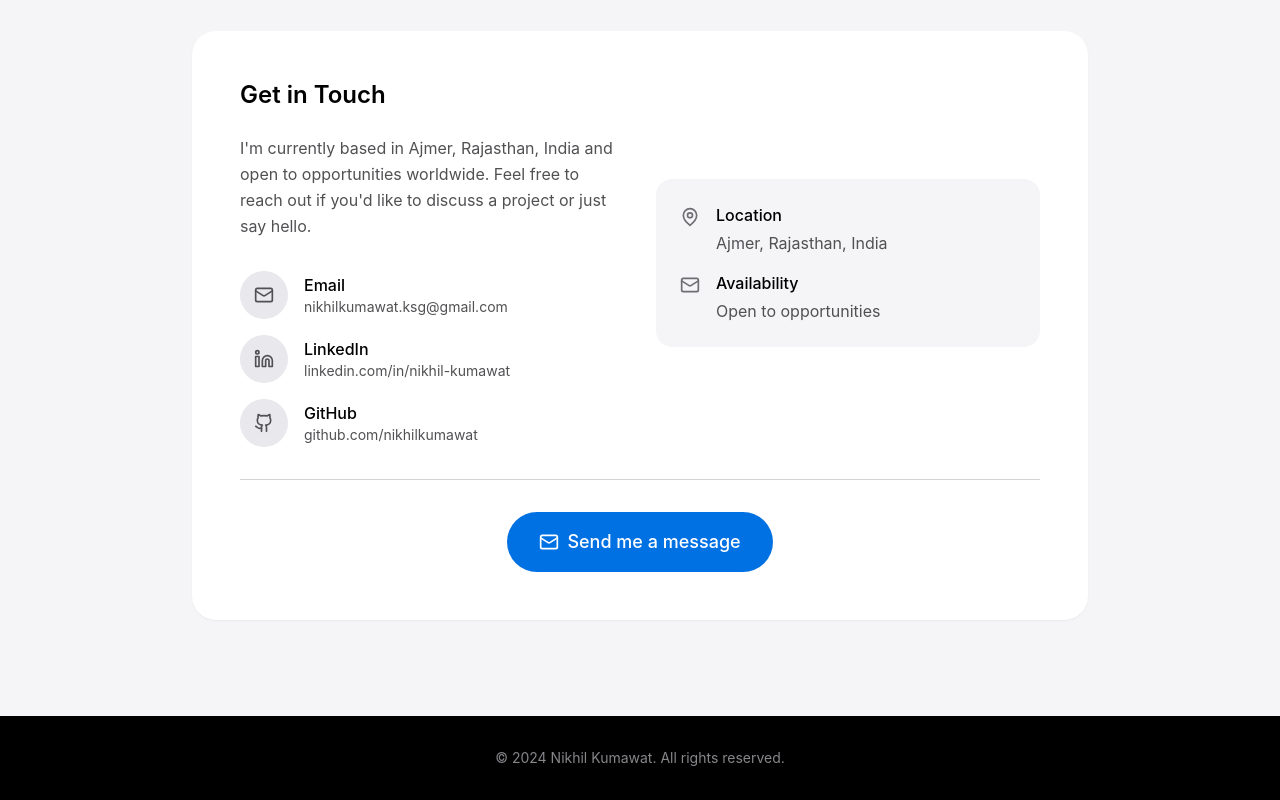
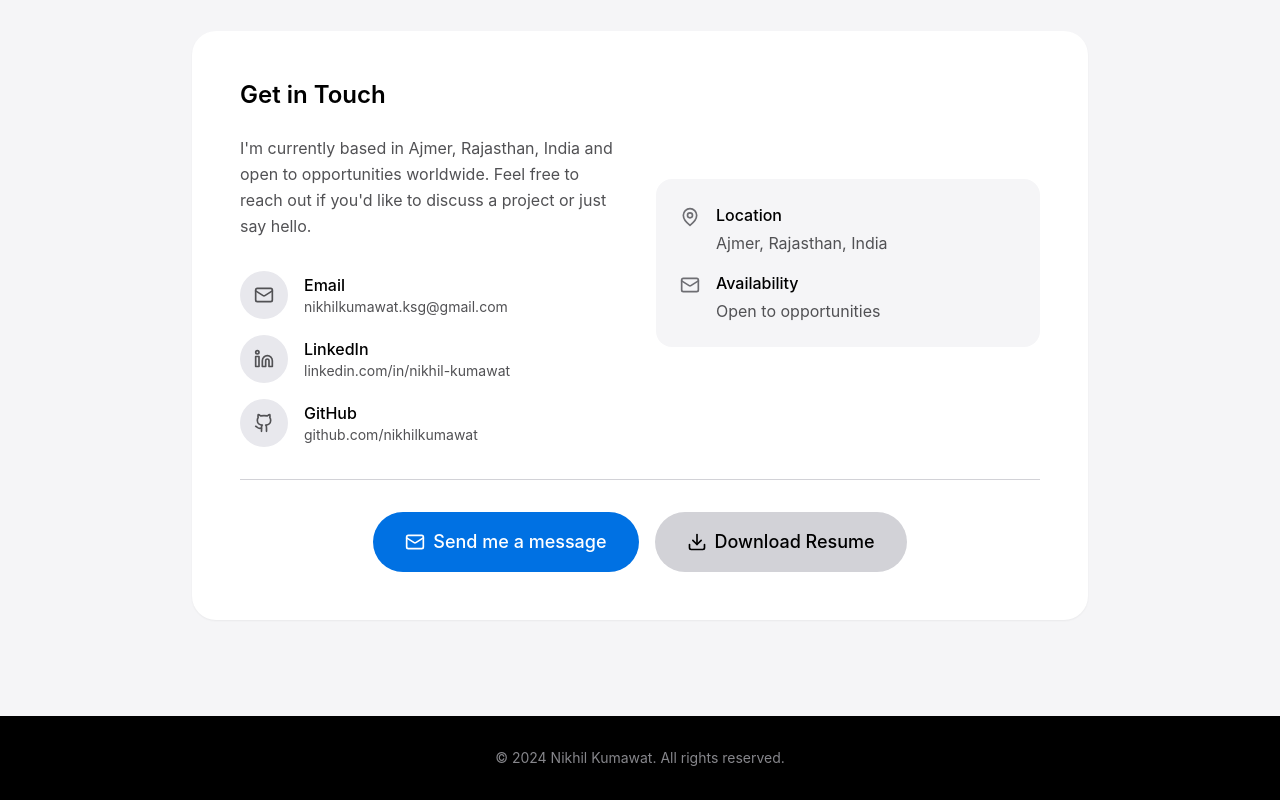
Before and after one commit to nikhilkumawat/portfolio, a React (Vite) app: page / in a window 1280 px wide. Shown: the part 4825-5625 px from the top of the page. Built offline with nearby package versions, Linux system fonts and the light colour scheme.

Commit message:
Add resume download link and resume file

```diff
--- a/src/components/Contact.jsx
+++ b/src/components/Contact.jsx
@@ -108,7 +108,7 @@ function Contact() {
             whileInView={{ opacity: 1 }}
             viewport={{ once: true }}
             transition={{ delay: 0.4, duration: 0.6 }}
-            className="text-center pt-8 border-t border-apple-gray-200"
+            className="text-center pt-8 border-t border-apple-gray-200 flex flex-col md:flex-row justify-center items-center gap-4"
           >
             <a
               href="mailto:nikhilkumawat.ksg@gmail.com"
@@ -116,6 +116,14 @@ function Contact() {
             >
               <Mail size={20} />
               Send me a message
+            </a>
+            <a
+              href="/nikhil_kumawat_resume.pdf"
+              download="nikhil_kumawat_resume.pdf"
+              className="inline-flex items-center gap-2 px-8 py-4 bg-apple-gray-200 text-apple-gray-900 rounded-full font-medium hover:bg-apple-gray-300 transition-colors text-lg"
+            >
+              <svg xmlns="http://www.w3.org/2000/svg" width="20" height="20" viewBox="0 0 24 24" fill="none" stroke="currentColor" strokeWidth="2" strokeLinecap="round" strokeLinejoin="round" className="lucide lucide-download"><path d="M21 15v4a2 2 0 0 1-2 2H5a2 2 0 0 1-2-2v-4"/><polyline points="7 10 12 15 17 10"/><line x1="12" x2="12" y1="15" y2="3"/></svg>
+              Download Resume
             </a>
           </motion.div>
         </motion.div>
```
